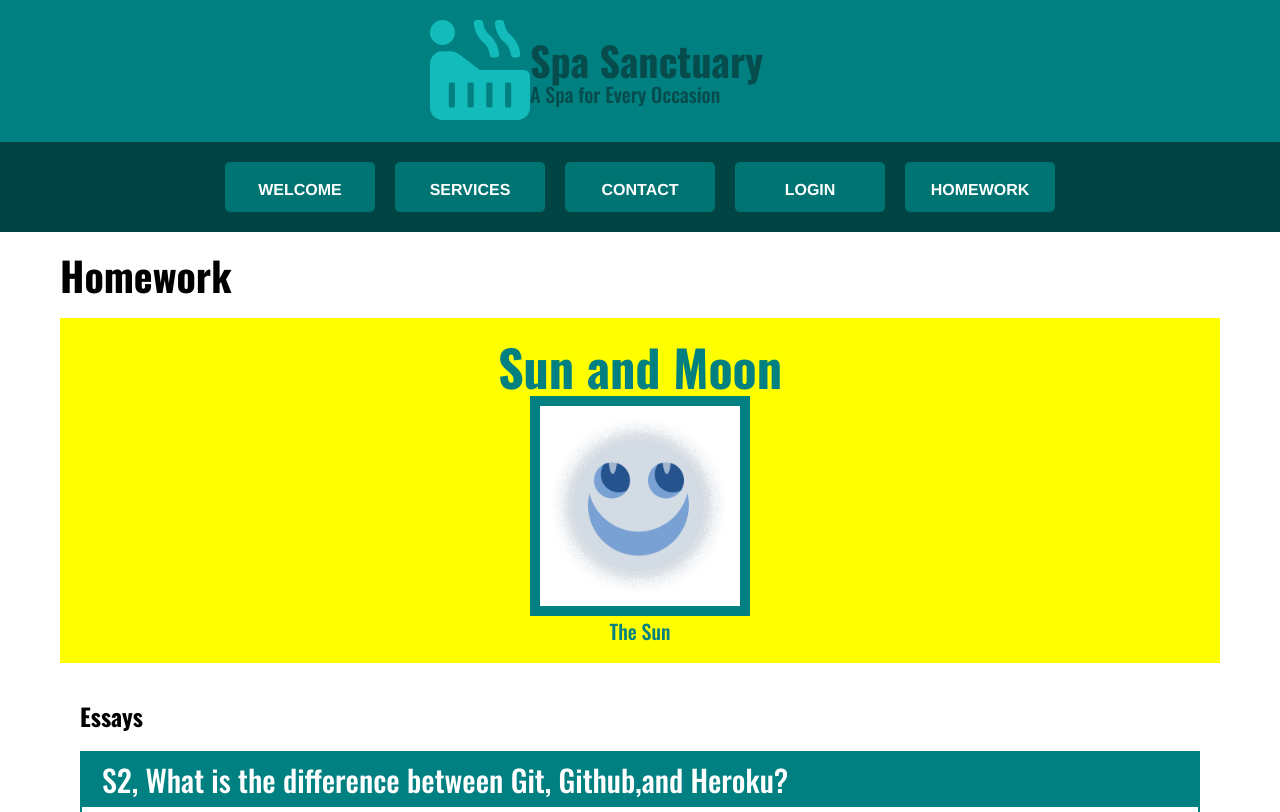
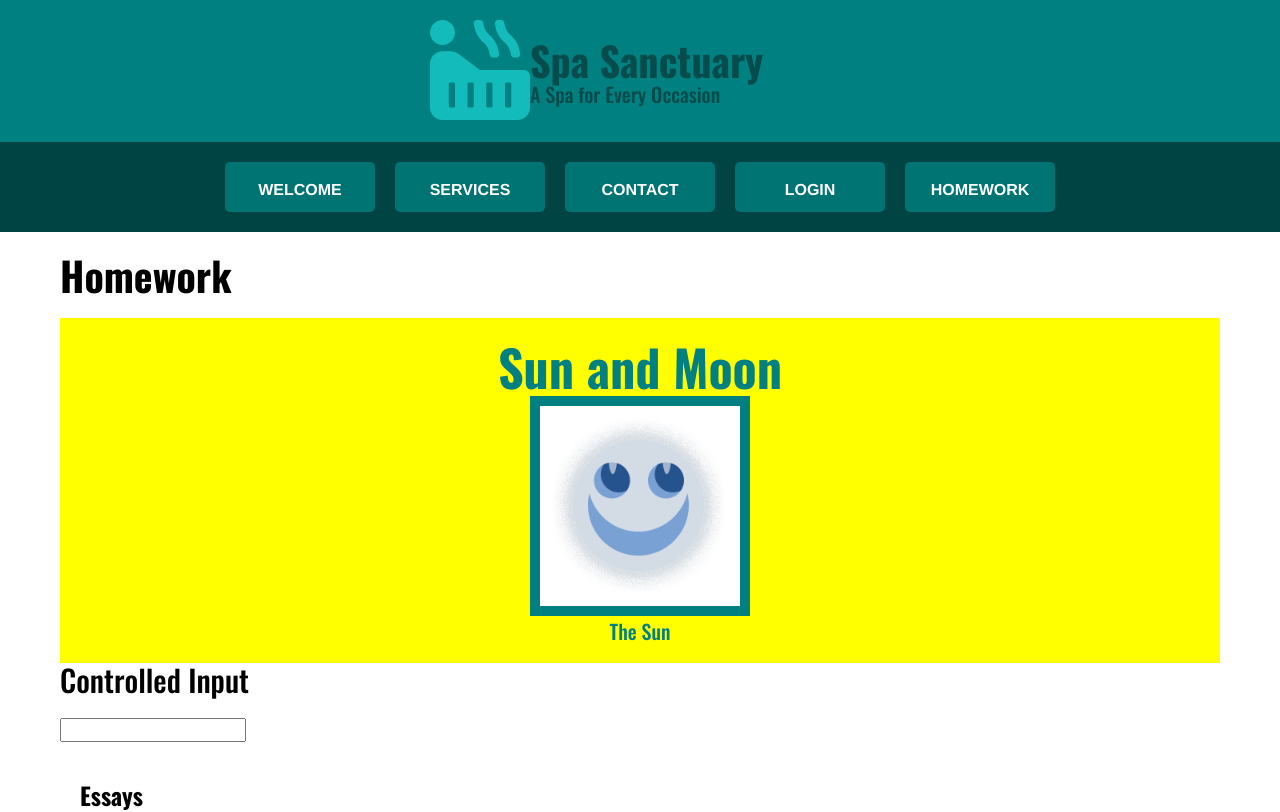
Before and after one commit to biancabonilla10/Web-1-Bonilla-Bianca-Final, a React (Create React App) app: page /homework in a window 1280 px wide. Shown: the top 812 px of the page. Built offline with nearby package versions, Linux system fonts and the light colour scheme.

Commit message:
Adding Controlled Input

```diff
--- /dev/null
+++ b/src/React/Homework/ControlledInput.jsx
@@ -0,0 +1,28 @@
+import React, { useState } from 'react';
+import styled from 'styled-components';
+
+const ControlledInput = () => {
+
+    const [username, usernameUpdate] = useState('');
+
+    const handleChange = (e) => {
+        console.log('User Wrote', e.target.value);
+        usernameUpdate(e.target.value);
+    }
+
+    return (
+        <ControlledInputStyled className='ControlledInput'>
+            <h3>Controlled Input</h3>
+            <input
+                value={ username }
+                onChange={ handleChange }
+                />
+        </ControlledInputStyled>
+    );
+}
+
+export default ControlledInput;
+
+const ControlledInputStyled = styled.div`
+
+`;
--- a/src/React/Homework/Homework.jsx
+++ b/src/React/Homework/Homework.jsx
@@ -1,6 +1,7 @@
 import React from 'react';
 import styled from 'styled-components';
 
+import ControlledInput from './ControlledInput.jsx';
 import SunAndMoon from './SunAndMoon.jsx';
 import Essays from './Essays/Essays.jsx';
 
@@ -9,6 +10,7 @@ const Homework = () => {
         <HomeworkStyled>
             <h1>Homework</h1>
             <SunAndMoon />
+            <ControlledInput />
             <Essays />
         </HomeworkStyled>
     )
```
